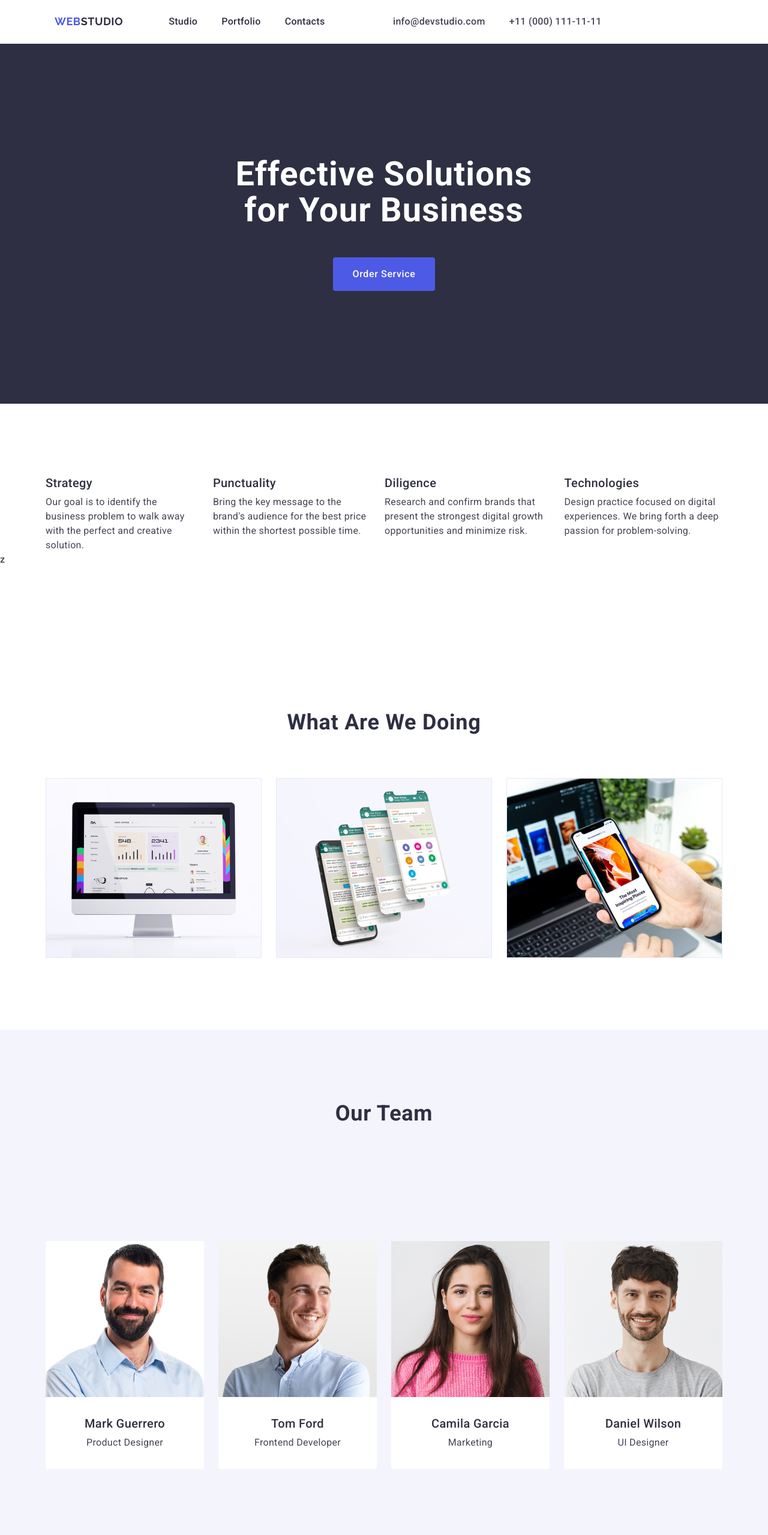
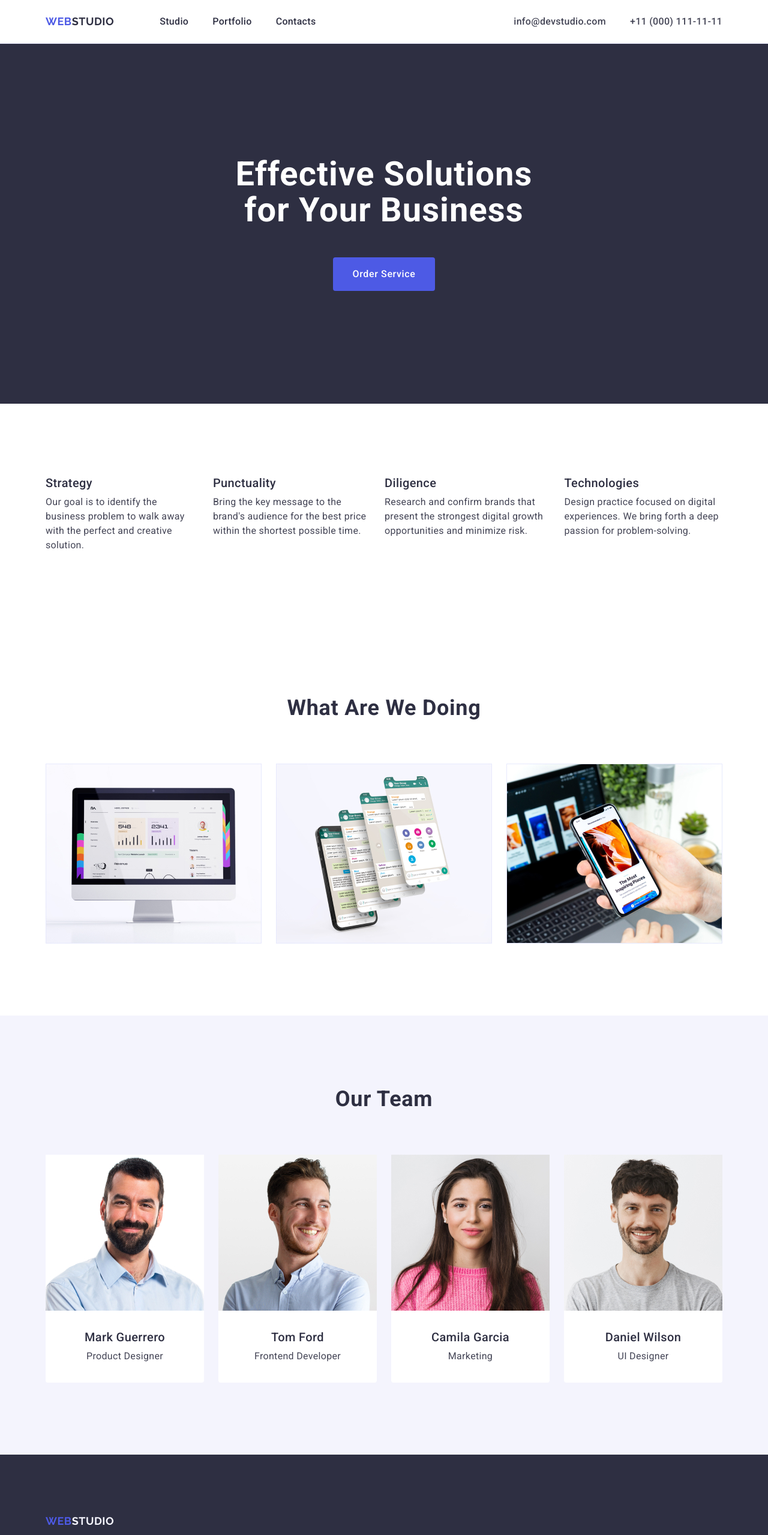
Before and after one commit to Kaliuzhnyi-Nazariy/goit-markup-hw-03, a plain HTML site: page index.html in a window 1280 px wide. Shown: the top 2559 px of the page at 60% size. Drawn offline with nearby package versions, Linux system fonts and the light colour scheme.

Commit message:
update htm

```diff
--- a/index.html
+++ b/index.html
@@ -20,7 +20,7 @@
   <body>
     <header class="page-head">
       <div class="pg-hd container">
-        <nav class="nav container">
+        <nav class="nav">
           <a href="./index.html" class="logo link">
             Web<span class="web">Studio</span></a
           >
@@ -32,7 +32,7 @@
             <li class="item"><a href="" class="link">Contacts</a></li>
           </ul>
         </nav>
-        <address class="address container">
+        <address class="address">
           <ul class="contact list">
             <li class="item">
               <a href="mailto:info@devstudio.com" class="link"
@@ -89,7 +89,7 @@
               </p>
             </li>
           </ul>
-        </div>z
+        </div>
       </section>
       <!-- What are we doing -->
       <section class="doo section">
@@ -121,7 +121,7 @@
         <div class="tim container">
           <h2 class="section-title">Our Team</h2>
 
-          <ul class="team list">
+          <ul class="team-list list">
             <li class="card">
               <img
                 src="./images/worker1.jpg"
```
